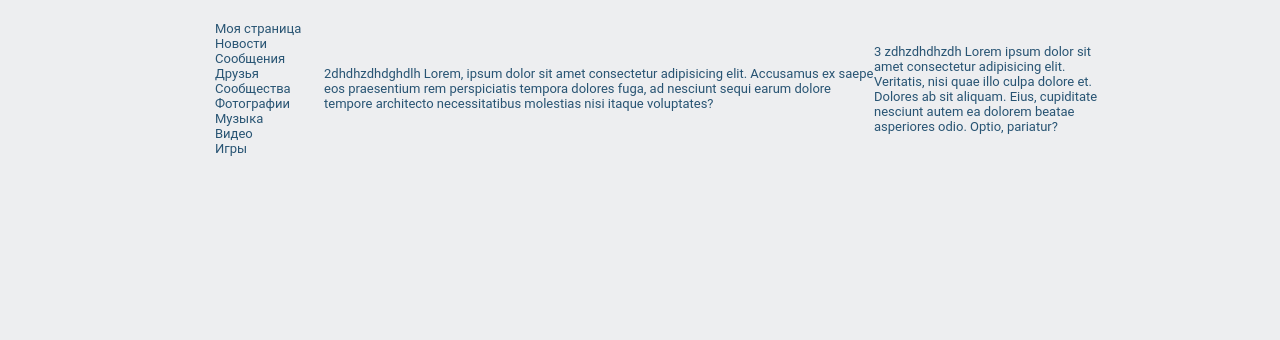
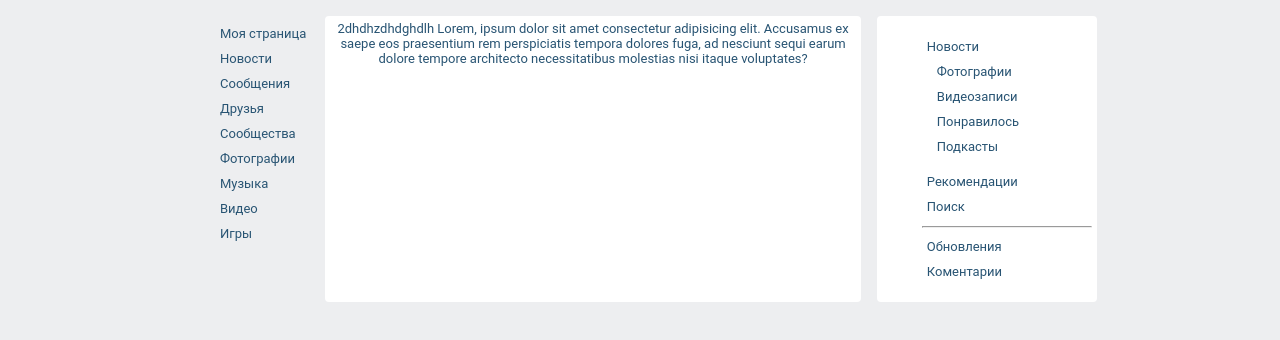
Before and after one commit to Marybelo/MariaP-HWFE2, a plain HTML site: page class13/task02_vk/feed.html in a window 1280 px wide. Shown: the part 44-384 px from the top of the page. Drawn offline with Linux system fonts and the light colour scheme.

Commit message:
add content

```diff
--- a/class13/task02_vk/feed.html
+++ b/class13/task02_vk/feed.html
@@ -58,9 +58,22 @@
         <section class="center_section">2dhdhzdhdghdlh Lorem, ipsum dolor sit amet consectetur adipisicing elit.
             Accusamus ex saepe eos praesentium rem perspiciatis tempora dolores fuga, ad nesciunt sequi earum dolore
             tempore architecto necessitatibus molestias nisi itaque voluptates?</section>
-        <div class="right_section">3 zdhzdhdhzdh Lorem ipsum dolor sit amet consectetur adipisicing elit. Veritatis,
-            nisi quae illo culpa dolore et. Dolores ab sit aliquam. Eius, cupiditate nesciunt autem ea dolorem beatae
-            asperiores odio. Optio, pariatur?</div>
+        <div class="right_section">
+            <ul>
+                <li>Новости
+                    <ul>
+                        <li>Фотографии</li>
+                        <li>Видеозаписи</li>
+                        <li>Понравилось</li>
+                        <li>Подкасты</li>
+                    </ul>
+                </li>
+                <li>Рекомендации</li>
+                <li>Поиск</li>
+                <hr>
+                <li>Обновления</li>
+                <li>Коментарии</li>
+             </div>
     </div>
 </body>
 
--- a/class13/task02_vk/main.css
+++ b/class13/task02_vk/main.css
@@ -85,13 +85,13 @@ ul li {
 
 .section_wrap {
     display: flex;
-    align-items: center;
+    /* Почему не работает jcc? */
+    /* justify-content: center; */
+
     width: 960px;
     margin: 0 auto;
     padding: 10px 15px;
     color: #285473;
-
-
 }
 
 .left_section {
@@ -101,12 +101,30 @@ ul li {
     text-align: left
 }
 
+.left_section  li, .right_section li {
+    padding: 5px;
+}
+
 .center_section {
     display: block;
     width: 550px;
+    background-color: #fff;
+    border-radius: 4px;
+    text-align: center;
+    margin: 8px;
+    padding: 5px;
 }
 
 .right_section {
     display: block;
     width: 230px;
+    background-color: #fff;
+    border-radius: 4px;
+    margin: 8px;
+    padding: 5px;
+    text-align: left;
 }
+
+.right_section li>ul {
+    padding: 5px;
+}
```
Also changed, not shown: class10/cart.html (+6 -3 lines).
